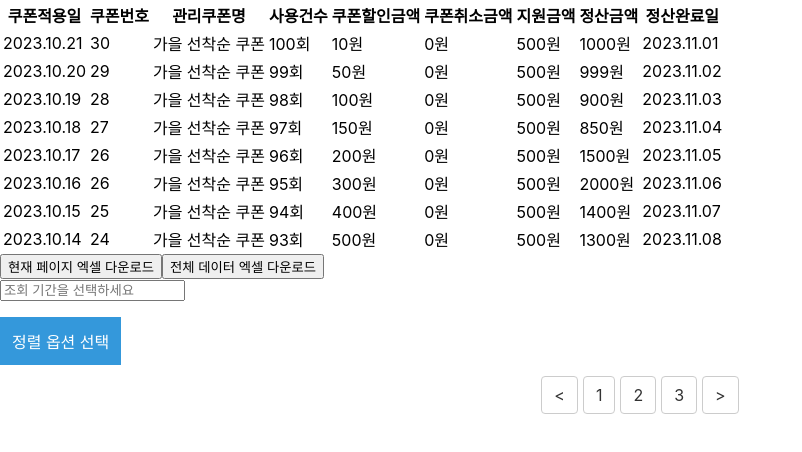
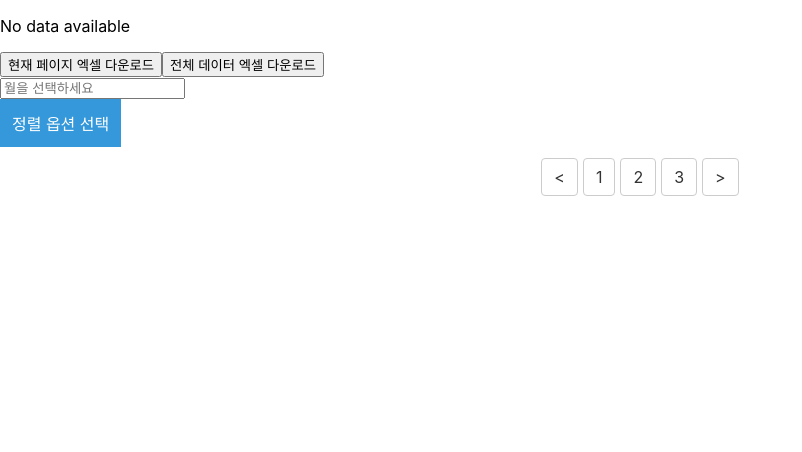
Before and after one commit to jiohjung98/react-xlsx-practice, a React (Create React App) app: page / in a window 1280 px wide. Shown: the top 452 px of the page, without its empty margins (0-802 px from the left). Built offline with nearby package versions, Linux system fonts and the light colour scheme.

Commit message:
Feat: 월에 따라 데이터 출력

```diff
--- a/src/components/DataRangePicker.tsx
+++ b/src/components/DataRangePicker.tsx
@@ -1,37 +1,46 @@
 import React, { useState } from 'react';
 import DatePicker from 'react-datepicker';
 import 'react-datepicker/dist/react-datepicker.css';
+import { DataItem } from '../types/DataItem';
 
-function DateRangePicker() {
-  const [startDate, setStartDate] = useState<Date | null>(null);
-  const [endDate, setEndDate] = useState<Date | null>(null);
+interface DateRangePickerProps {
+  selectedData: DataItem[];
+  setSelectedData: React.Dispatch<React.SetStateAction<DataItem[]>>;
+}
 
-  const handleDateChange = (dates: [Date | null, Date | null] | null) => {
-    if (dates) {
-      const [start, end] = dates;
-      if (start && end) {
-        setStartDate(start);
-        setEndDate(end);
-      }
+const DateRangePicker: React.FC<DateRangePickerProps> = ({ selectedData, setSelectedData }) => {
+  const [selectedMonth, setSelectedMonth] = useState<Date | null>(null);
+
+  const fetchDataForMonth = (month: Date | null) => {
+    if (month) {
+      const startOfMonth = new Date(month.getFullYear(), month.getMonth(), 1);
+      const endOfMonth = new Date(month.getFullYear(), month.getMonth() + 1, 0);
+
+      const filteredData = selectedData.filter(item => {
+        const currentDate = new Date(item.쿠폰적용일);
+        return currentDate >= startOfMonth && currentDate <= endOfMonth;
+      });
+
+      setSelectedData(filteredData);
     }
+  };
+
+  const handleMonthChange = (date: Date | null) => {
+    setSelectedMonth(date);
+    fetchDataForMonth(date);
   };
 
   return (
     <div>
       <DatePicker
-        selectsRange
-        startDate={startDate}
-        endDate={endDate}
-        onChange={handleDateChange}
-        placeholderText="조회 기간을 선택하세요"
+        selected={selectedMonth}
+        onChange={handleMonthChange}
+        dateFormat="MM/yyyy"
+        showMonthYearPicker
+        placeholderText="월을 선택하세요"
       />
-      <p>
-        {startDate && endDate && (
-          <>선택된 기간: {startDate.toLocaleDateString()} - {endDate.toLocaleDateString()}</>
-        )}
-      </p>
     </div>
   );
-}
+};
 
 export default DateRangePicker;
--- a/src/components/DataTable.tsx
+++ b/src/components/DataTable.tsx
@@ -2,6 +2,10 @@ import React from 'react';
 import { DataItem} from '../types/DataItem';
 
 const TableComponent = ({ data }: { data: DataItem[] }) => {
+  if (!data || data.length === 0) {
+    return <p>No data available</p>;
+  }
+
   return (
     <table>
       <thead>
--- a/src/components/Excel.tsx
+++ b/src/components/Excel.tsx
@@ -64,6 +64,8 @@ function ExcelDownloadButton() {
     const offset = currentPage * itemsPerPage;
     const currentData = sortedData.slice(offset, offset + itemsPerPage);
 
+    const [selectedData, setSelectedData] = useState<DataItem[]>([]);
+
     const handleDownload = () => {
         const worksheet = XLSX.utils.json_to_sheet(currentData);
         const workbook = XLSX.utils.book_new();
@@ -84,10 +86,10 @@ function ExcelDownloadButton() {
 
     return (
         <div>
-          <TableComponent data={currentData} />
+          <TableComponent data={selectedData} />
           <button onClick={handleDownload}>현재 페이지 엑셀 다운로드</button>
           <button onClick={handleDownloadAll}>전체 데이터 엑셀 다운로드</button>
-          <DateRangePicker></DateRangePicker>
+          <DateRangePicker selectedData={totalData} setSelectedData={setSelectedData} />
            <div className={`dropdown ${dropdownOpen ? 'open' : ''}`}>
                 <button onClick={toggleDropdown} className="dropbtn">
                     정렬 옵션 선택
```
